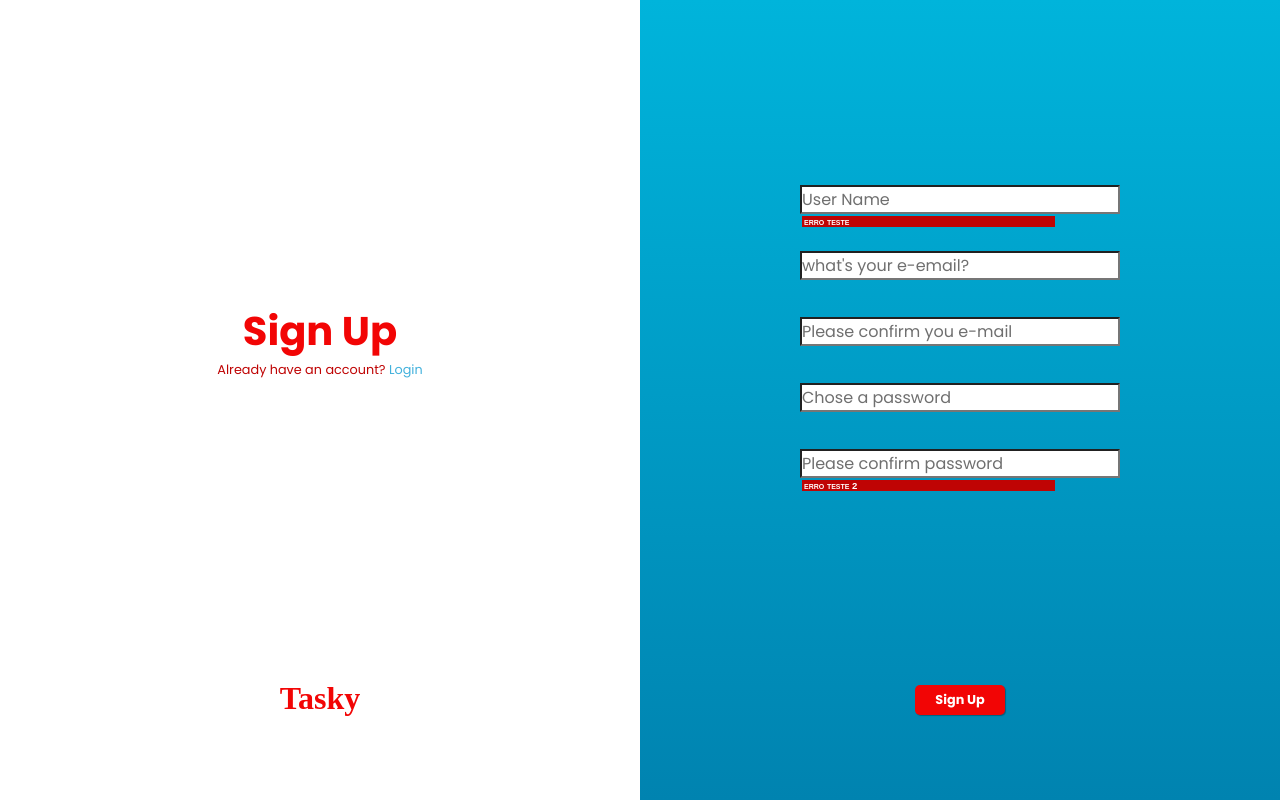
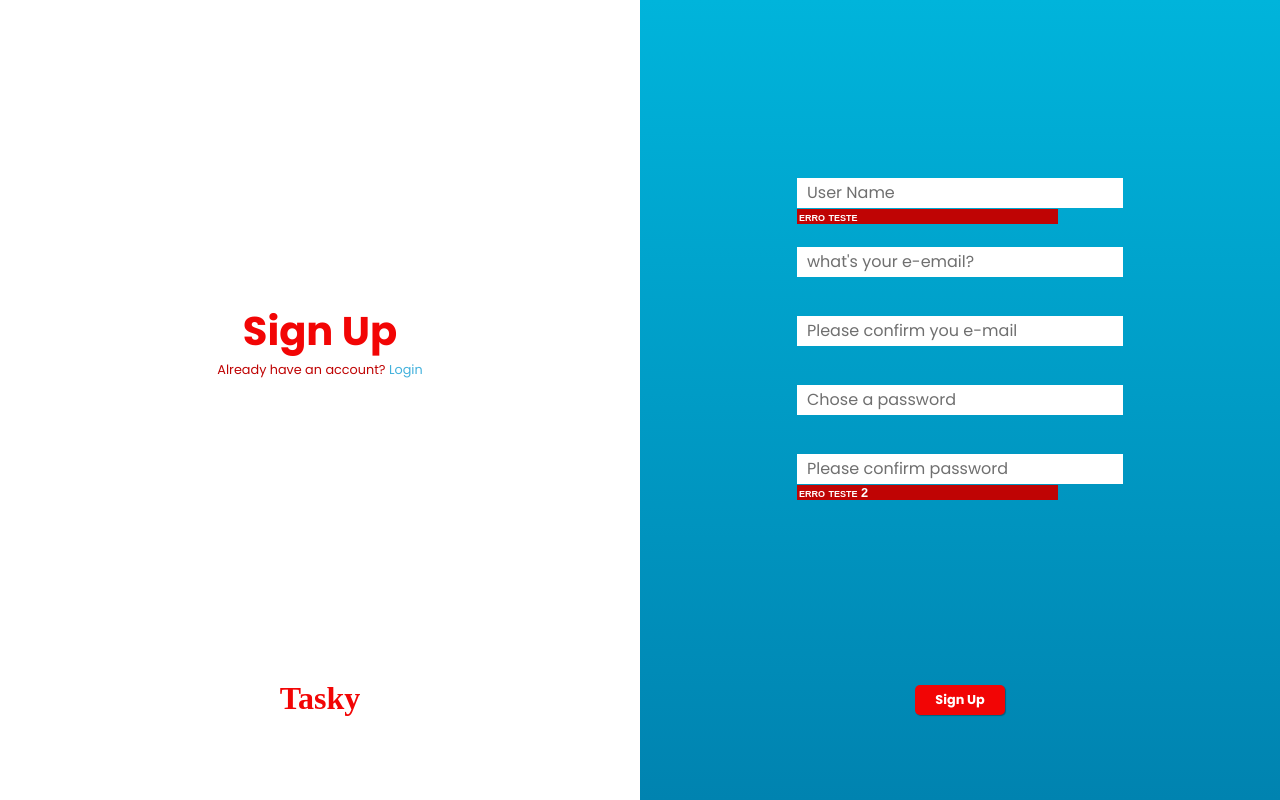
Before and after one commit to brunovcg/Tasky, a React (Create React App) app: page / in a window 1280 px wide. Built offline with nearby package versions, Linux system fonts and the light colour scheme; a web font is replaced by a local one.

Commit message:
feature/SignUp: fixed the error bar size

```diff
--- a/src/components/Input/styles.js
+++ b/src/components/Input/styles.js
@@ -3,14 +3,15 @@ import styled from 'styled-components';
 export const Container = styled.div`
     text-align: left;
     background: var(--white);
-    border: 0.5px solid var(--dark-grey)
-    padding: 1rem;
+    /* border: 0.5px solid var(--dark-grey); */
+    padding-left: 10px;
     width: 100%;
     transition: 0.5s;
+    height: 30px;
 
     input{
         background: transparent;
-        color: var (--grey)
+        color: var (--grey);
         border: 0;
         height: 100%;
         width: 100%;
--- a/src/pages/signUp/styles.js
+++ b/src/pages/signUp/styles.js
@@ -63,7 +63,8 @@ export const Container = styled.div`
 
             .blueBoxFormError{
                 height: 5%;
-                margin: 2px;
+                margin-top: 1px;
+                margin-bottom: 5px;
 
                 p{
 
@@ -72,7 +73,7 @@ export const Container = styled.div`
                     height: 1rem;
                     height: fit-content;
                     background-color: var(--dark-red);
-                    font-size: 0.6rem;
+                    font-size: 0.8rem;
                     font-variant: small-caps;
                     color: var(--white);
                     font-family: sans-serif;
```
